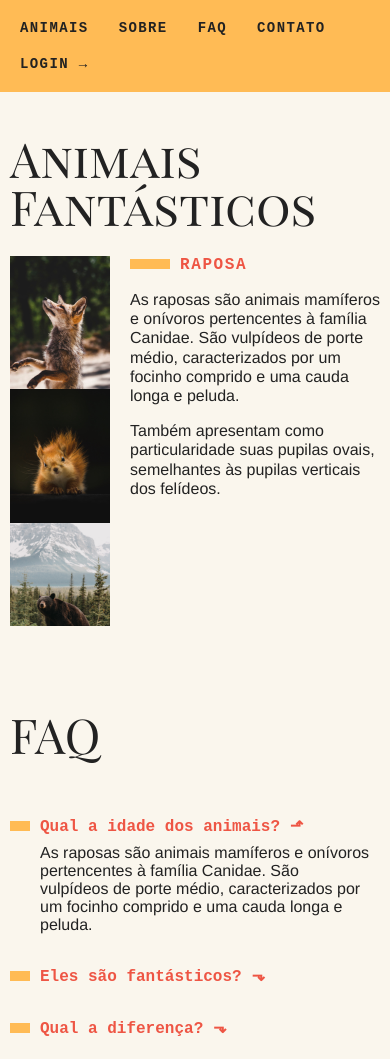
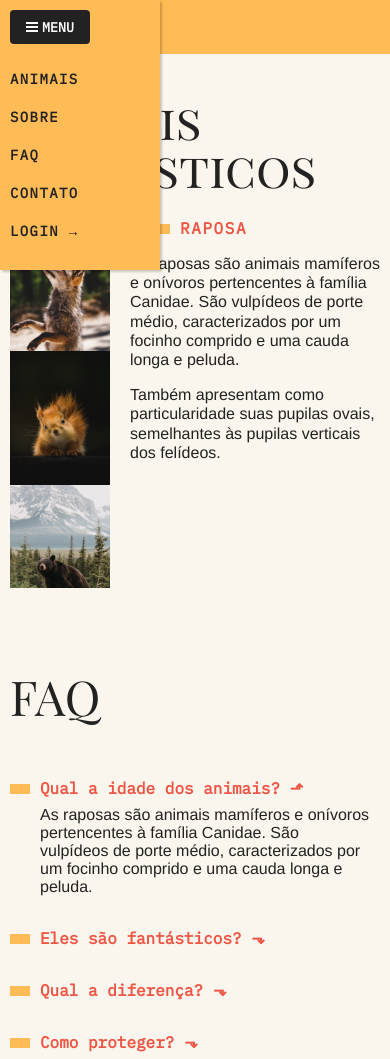
Before and after one commit to swtz/origamid-es6plus, a plain HTML site: page index.html in a window 390 px wide. Shown: the top 1059 px of the page. Drawn offline with Linux system fonts and the light colour scheme.

Commit message:
termino da aula 0509 pt1 | Menu Mobile | finished: html & css

```diff
--- a/css/color.css
+++ /dev/null
@@ -1,3 +0,0 @@
-body.ativo {
-  background: red;
-}
--- /dev/null
+++ b/css/menu-mobile.css
@@ -0,0 +1,48 @@
+[data-menu="button"] {
+  display: none;
+}
+
+@media (max-width: 700px) {
+  .js [data-menu="button"] {
+    display: flex;
+    background: #222;
+    border: none;
+    padding: .5rem 1rem;
+    border-radius: 4px;
+    text-transform: uppercase;
+    font-family: 'IBM Plex Mono', monospace;
+    font-weight: bold;
+    color: #fff;
+    cursor: pointer;
+    margin: 10px;
+    align-items: center;
+    position: relative;
+    z-index: 300;
+  }
+
+  .js [data-menu="button"]::before {
+    margin-right: 4px;
+    content: '';
+    display: inline-block;
+    height: 2px;
+    width: 12px;
+    background: #fff;
+    box-shadow: 0 4px #fff, 0 -4px #fff;
+  }
+
+  .js #menu {
+    display: block;
+    position: absolute;
+    background: #FB5;
+    width: 160px;
+    z-index: 200;
+    top: 0;
+    padding: 60px 0 20px 0;
+    box-shadow: 2px 2px 2px 0 rgba(0, 0, 0, .2);
+  }
+
+  .js .dropdown-menu {
+    position: static;
+    border: none;
+  }
+}
--- a/css/style.css
+++ b/css/style.css
@@ -2,3 +2,4 @@
 @import 'modal.css';
 @import 'tooltip.css';
 @import 'dropdown-menu.css';
+@import 'menu-mobile.css';
--- a/index.html
+++ b/index.html
@@ -4,9 +4,15 @@
 <head>
   <meta charset="utf-8" />
   <meta http-equiv="X-UA-Compatible" content="IE=edge">
-  <title>Animais Fantásticos | setTimeout & setInterval</title>
   <meta name="viewport" content="width=device-width, initial-scale=1">
-  <link href="https://fonts.googleapis.com/css?family=Playfair+Display+SC" rel="stylesheet">
+
+  <title>Animais Fantásticos | Menu Mobile</title>
+
+  <link rel="preconnect" href="https://fonts.googleapis.com">
+  <link rel="preconnect" href="https://fonts.gstatic.com" crossorigin>
+  <link href="https://fonts.googleapis.com/css2?family=IBM+Plex+Mono&family=Playfair+Display+SC&display=swap"
+    rel="stylesheet">
+
   <script>document.documentElement.className += ' js';</script>
   <link rel="stylesheet" type="text/css" href="css/style.css" />
 </head>
@@ -14,7 +20,10 @@
 <body>
   <div class="grid-container">
     <nav class="menu js-menu">
-      <ul>
+      <button data-menu="button" aria-expanded="false" aria-controls="menu">
+        Menu
+      </button>
+      <ul data-menu="list" id="menu">
         <li><a href="#animais">Animais</a></li>
         <li data-dropdown>
           <a href="sobre.html">Sobre</a>
```
Also changed, not shown: anotations.txt (+16 -1 lines), index-set-timeout-interval.html (deleted, +0 -26 lines), js/script-set-timeout-interval.js (deleted, +0 -67 lines).
